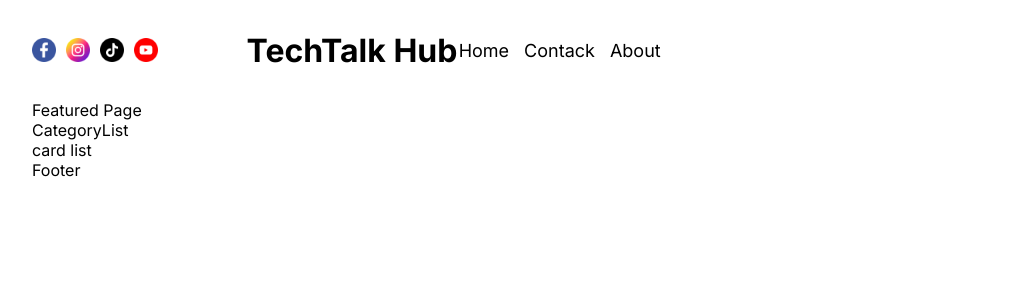
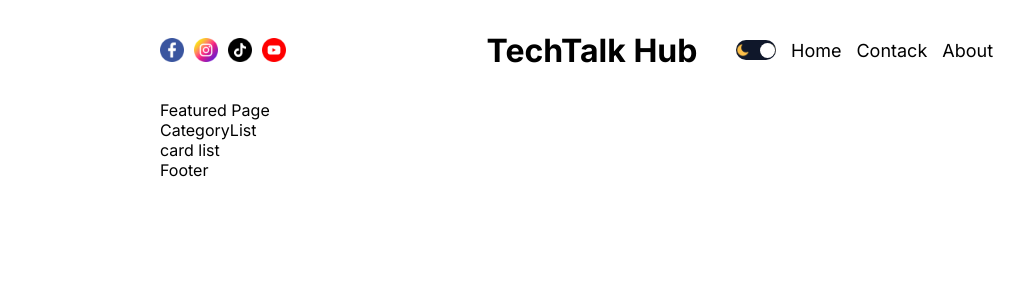
Before and after one commit to mrnayem2026/tech-talk-hub, a Next.js app: page / in a window 1280 px wide. Shown: the top 300 px of the page, without its empty margins (48-1072 px from the left). Built offline with nearby package versions, Linux system fonts and the light colour scheme.

Commit message:
Dark mode added

```diff
--- a/src/app/globals.css
+++ b/src/app/globals.css
@@ -1,4 +1,4 @@
-:root{
+:root {
   --bg: white;
   --textColor: black;
   --softBg: #f0f0f0;
@@ -11,11 +11,12 @@
   box-sizing: border-box;
 }
 
-body{
-  max-width: 100vh;
+body {
+  max-width: 100vw;
   overflow-x: hidden;
 }
-a{
+
+a {
   color: inherit;
   text-decoration: none;
 }
@@ -34,16 +35,18 @@ a{
   --softTextColor: #626262;
 }
 
-.container{
-  min-width: 100vh;
+.container {
+  min-height: 100vh;
   background-color: var(--bg);
   color: var(--textColor);
 }
 
-.wrapper{
+.wrapper {
   max-width: 1536px;
-  margin: 0 auto;
-  padding: 0 80px;
+  margin-left: auto;
+  margin-right: auto;
+  padding-left: 80px;
+  padding-right: 80px;
 }
 
 @media screen and (max-width: 1536px) {
--- a/src/app/homepage.module.css
+++ b/src/app/homepage.module.css
@@ -0,0 +1,4 @@
+.content{
+  display: flex;
+  gap: 50px;
+}
--- a/src/app/layout.js
+++ b/src/app/layout.js
@@ -2,6 +2,8 @@ import Navbar from '@/components/navbar/Navbar'
 import './globals.css'
 import { Inter } from 'next/font/google'
 import Footer from '@/components/footer/Footer'
+import { ThemeContextProvider } from '@/context/ThemeContext'
+import ThemeProvider from '@/providers/ThemeProvider'
 
 const inter = Inter({ subsets: ['latin'] })
 
@@ -14,13 +16,17 @@ export default function RootLayout({ children }) {
   return (
     <html lang="en">
       <body className={inter.className}>
-        <main className='container'>
-            <div className='wrapper'>
-                <Navbar/>
+        <ThemeContextProvider>
+          <ThemeProvider>
+            <main className='container'>
+              <div className='wrapper'>
+                <Navbar />
                 {children}
-                <Footer/>
-            </div>
-        </main>
+                <Footer />
+              </div>
+            </main>
+          </ThemeProvider>
+        </ThemeContextProvider>
       </body>
     </html>
   )
--- a/src/components/navbar/Navbar.jsx
+++ b/src/components/navbar/Navbar.jsx
@@ -5,6 +5,7 @@ import instagram from './../../../public/instagram.png'
 import tiktok from './../../../public/tiktok.png'
 import youtube from './../../../public/youtube.png'
 import Link from 'next/link'
+import ThemeToggle from '../themeToggle/ThemeToggle'
 
 const Navbar = () => {
   return (
@@ -17,7 +18,7 @@ const Navbar = () => {
       </div>
       <div className={styles.logo}>TechTalk Hub</div>
       <div className={styles.links}>
-          {/* <ThemeToogle/> */}
+          <ThemeToggle/>
           <Link href="/" className={styles.link}>Home</Link>
           <Link href="/" className={styles.link}>Contack</Link>
           <Link href="/" className={styles.link}>About</Link>
--- /dev/null
+++ b/src/components/themeToggle/ThemeToggle.jsx
@@ -0,0 +1,26 @@
+"use client"
+import moon from './../../../public/moon.png'
+import sun from './../../../public/sun.png'
+import Image from 'next/image'
+import styles from './themeToggle.module.css'
+import { useContext } from 'react'
+import { ThemeContext } from '@/context/ThemeContext'
+
+const ThemeToggle = () => {
+  const {toggle, theme} = useContext(ThemeContext)
+  return (
+    <div className={styles.container} onClick={toggle}  style={
+      theme === "dark" ? { backgroundColor: "white" } : { backgroundColor: "#0f172a" }
+    }>
+      <Image src={moon} alt='moon' width={14} height={14}/>
+      <div className={styles.ball}  style={
+          theme === "dark"
+            ? { left: 1, background: "#0f172a" }
+            : { right: 1, background: "white" }
+        }></div>
+      <Image src={sun} alt='sun' width={14} height={14}/>
+    </div>
+  )
+}
+
+export default ThemeToggle
--- /dev/null
+++ b/src/components/themeToggle/themeToggle.module.css
@@ -0,0 +1,17 @@
+.container {
+  width: 40px;
+  height: 20px;
+  border-radius: 50px;
+  cursor: pointer;
+  display: flex;
+  align-items: center;
+  justify-content: space-between;
+  position: relative;
+}
+
+.ball{
+  width: 15px;
+  height: 15px;
+  border-radius: 50%;
+  position: absolute;
+}
--- /dev/null
+++ b/src/context/ThemeContext.jsx
@@ -0,0 +1,36 @@
+"use client";
+
+import { createContext, useEffect, useState } from "react";
+
+export const ThemeContext = createContext();
+
+const getFromLocalStorage = () => {
+  if (typeof window !== "undefined"){
+    const value = localStorage.getItem("theme");
+    return value || "light";
+  }
+}
+
+
+export const ThemeContextProvider =({children})=>{
+    const [theme,setTheme] = useState(()=>{
+      return getFromLocalStorage();
+    });
+
+    const toggle = () =>
+    {
+      setTheme(theme === "light" ? "dark" : "light")
+    }
+
+    useEffect(()=>{
+      localStorage.setItem("theme",theme)
+    },[theme])
+
+    const value = {theme,toggle}
+
+    return (
+      <ThemeContext.Provider value={value}>
+        {children}
+      </ThemeContext.Provider>
+    )
+}
--- /dev/null
+++ b/src/providers/ThemeProvider.jsx
@@ -0,0 +1,20 @@
+'use client'
+import { ThemeContext } from '@/context/ThemeContext'
+import React, { useContext, useEffect, useState } from 'react'
+
+const ThemeProvider = ({children}) => {
+  const {theme} = useContext(ThemeContext);
+  const [mounted,setMounted] = useState(false);
+
+  useEffect(()=>{
+    setMounted(true)
+  },[])
+
+  if(mounted){
+    return (
+      <div className={theme}>{children}</div>
+    )
+  }
+}
+
+export default ThemeProvider
```
